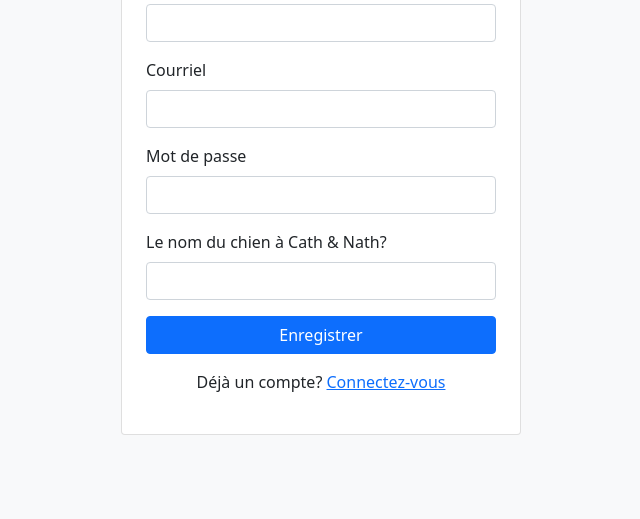
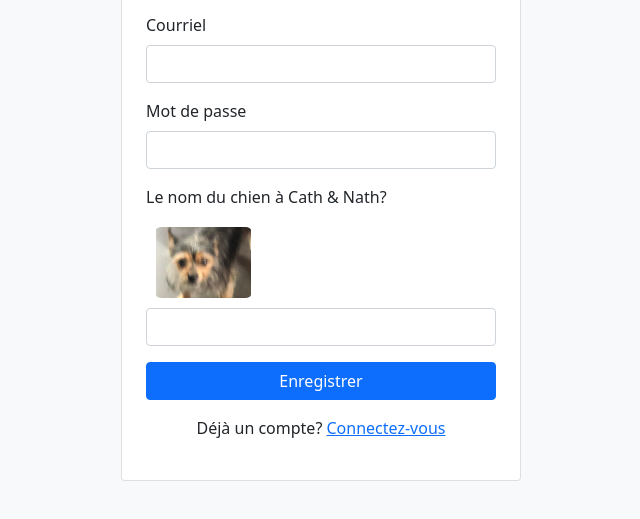
Before and after one commit to quoije/oscars-pool, a website: page public/register.html in a window 1280 px wide. Shown: the part 255-774 px from the top of the page, without its empty margins (319-959 px from the left). Drawn offline with nearby package versions, Linux system fonts and the light colour scheme.

Commit message:
the king is back baby

```diff
--- a/public/register.html
+++ b/public/register.html
@@ -36,6 +36,7 @@
       </div>
       <div class="mb-3">
         <label for="verifoof" class="form-label">Le nom du chien à Cath & Nath?</label>
+        <img id="dog" src="img/doglmao.png">
         <input type="text" class="form-control" id="verifoof" required>
       </div>
       <button type="submit" class="btn btn-primary w-100">Enregistrer</button>
```
